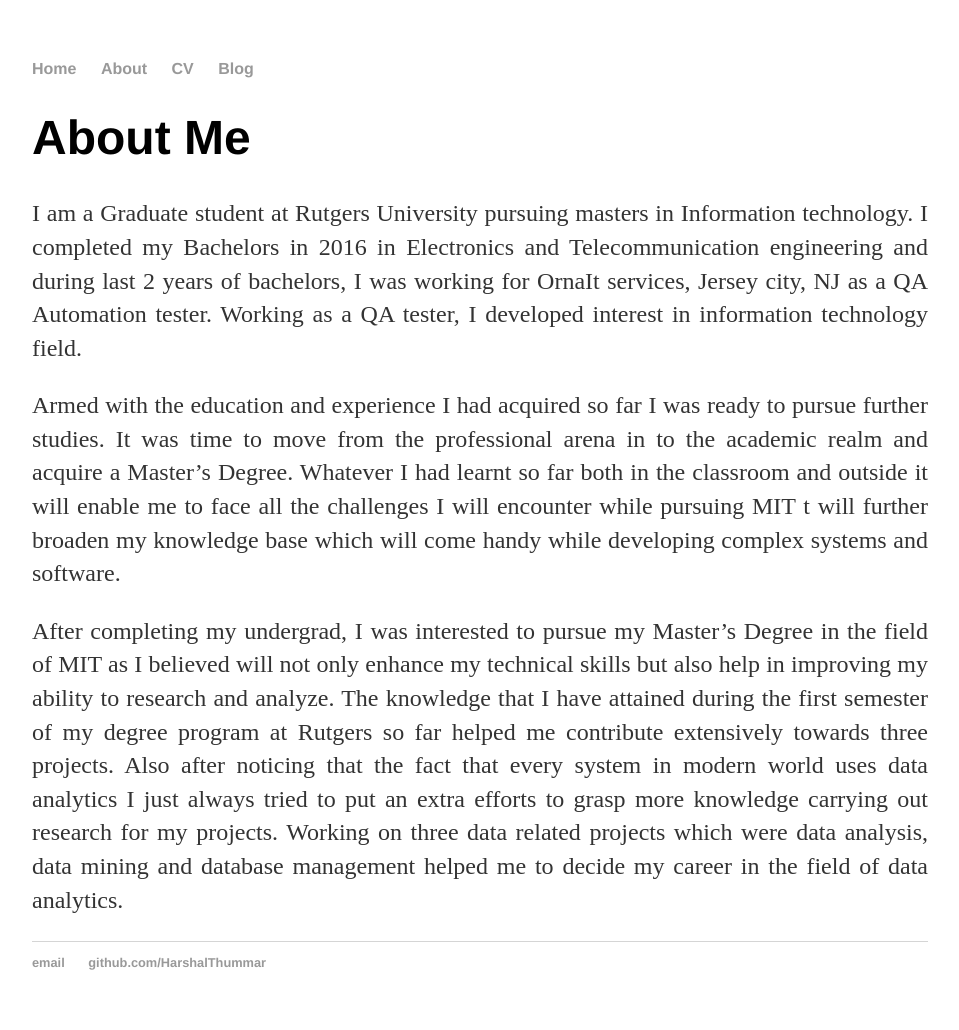
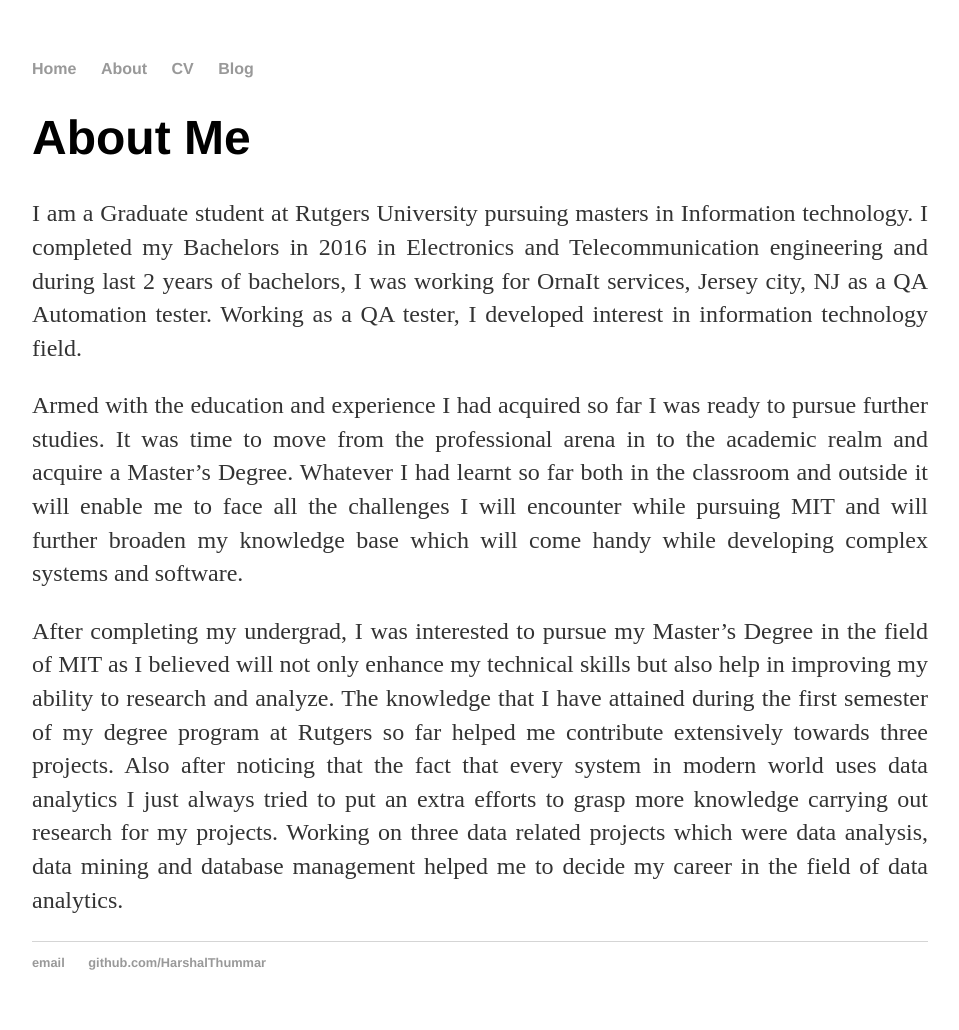
Before and after one commit to HarshalThummar/harshalthummar.github.io, a Jekyll site: the page built from about/index.html, in a window 1280 px wide. Shown: the whole page, without its empty margins (160-1119 px from the left). Built offline with Jekyll 4.4.1, drawn with Linux system fonts in a browser that asks for light colours.

Commit message:
Update index.html

```diff
--- a/about/index.html
+++ b/about/index.html
@@ -6,6 +6,6 @@ title: About Harshal Thummar
 	<div class ="about">
 		<h1> About Me</h1>
 			<p align="justify">I am a Graduate student at Rutgers University pursuing masters in Information technology. I completed my Bachelors in 2016 in Electronics and Telecommunication engineering and during last 2 years of bachelors, I was working for OrnaIt services, Jersey city, NJ as a QA Automation tester. Working as a QA tester, I developed interest in information technology field.</p>
-			<p align="justify">Armed with the education and experience I had acquired so far I was ready to pursue further studies. It was time to move from the professional arena in to the academic realm and acquire a Master’s Degree. Whatever I had learnt so far both in the classroom and outside it will enable me to face all the challenges I will encounter while pursuing MIT t will further broaden my knowledge base which will come handy while developing complex systems and software.</p>
+			<p align="justify">Armed with the education and experience I had acquired so far I was ready to pursue further studies. It was time to move from the professional arena in to the academic realm and acquire a Master’s Degree. Whatever I had learnt so far both in the classroom and outside it will enable me to face all the challenges I will encounter while pursuing MIT and will further broaden my knowledge base which will come handy while developing complex systems and software.</p>
 			<p align="justify">After completing my undergrad, I was interested to pursue my Master’s Degree in the field of MIT as I believed will not only enhance my technical skills but also help in improving my ability to research and analyze. The knowledge that I have attained during the first semester of my degree program at Rutgers so far helped me contribute extensively towards three projects. Also after noticing that the fact that every system in modern world uses data analytics I just always tried to put an extra efforts to grasp more knowledge carrying out research for my projects. Working on three data related projects which were data analysis, data mining and database management helped me to decide my career in the field of data analytics.</p>
 	</div>
```
